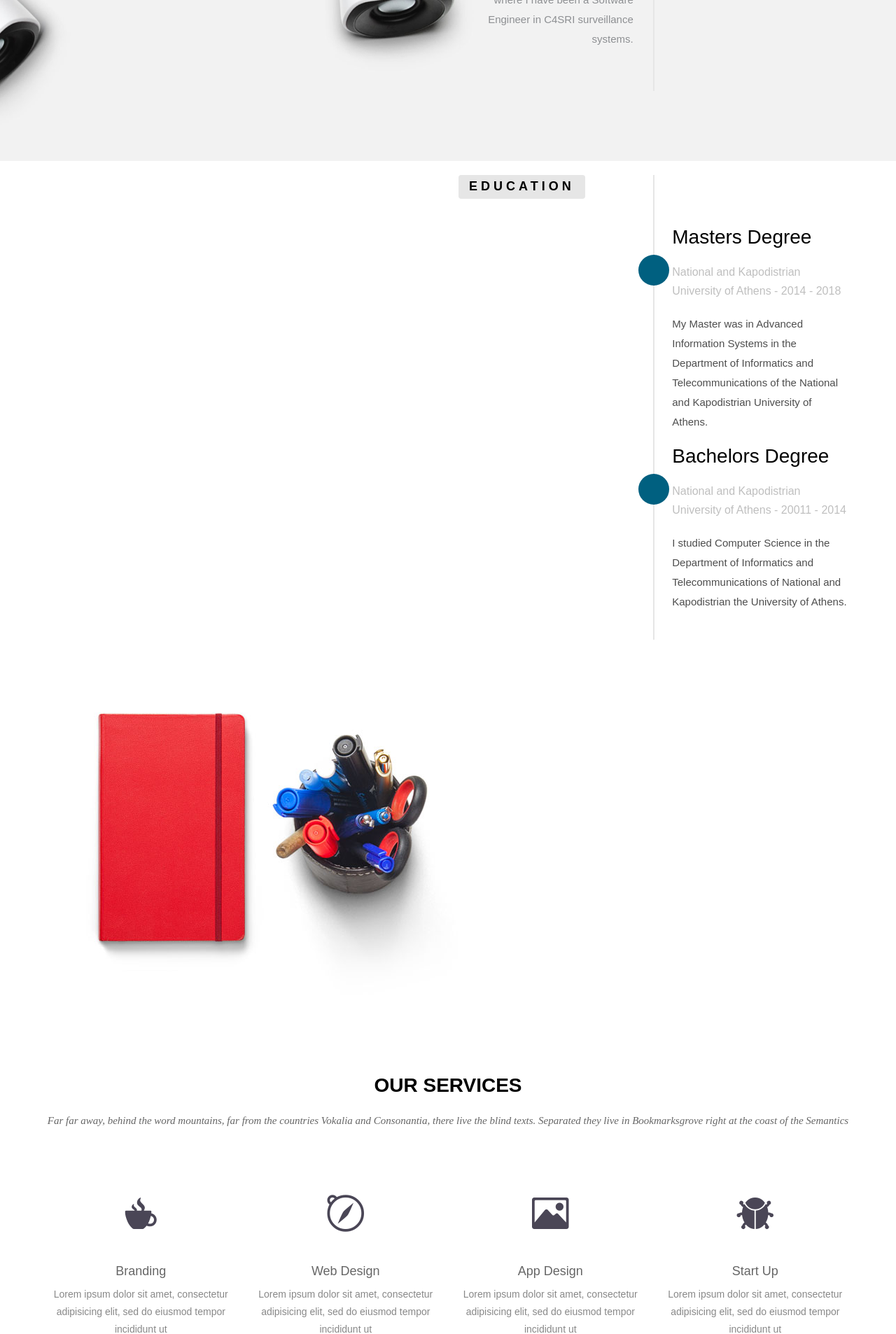
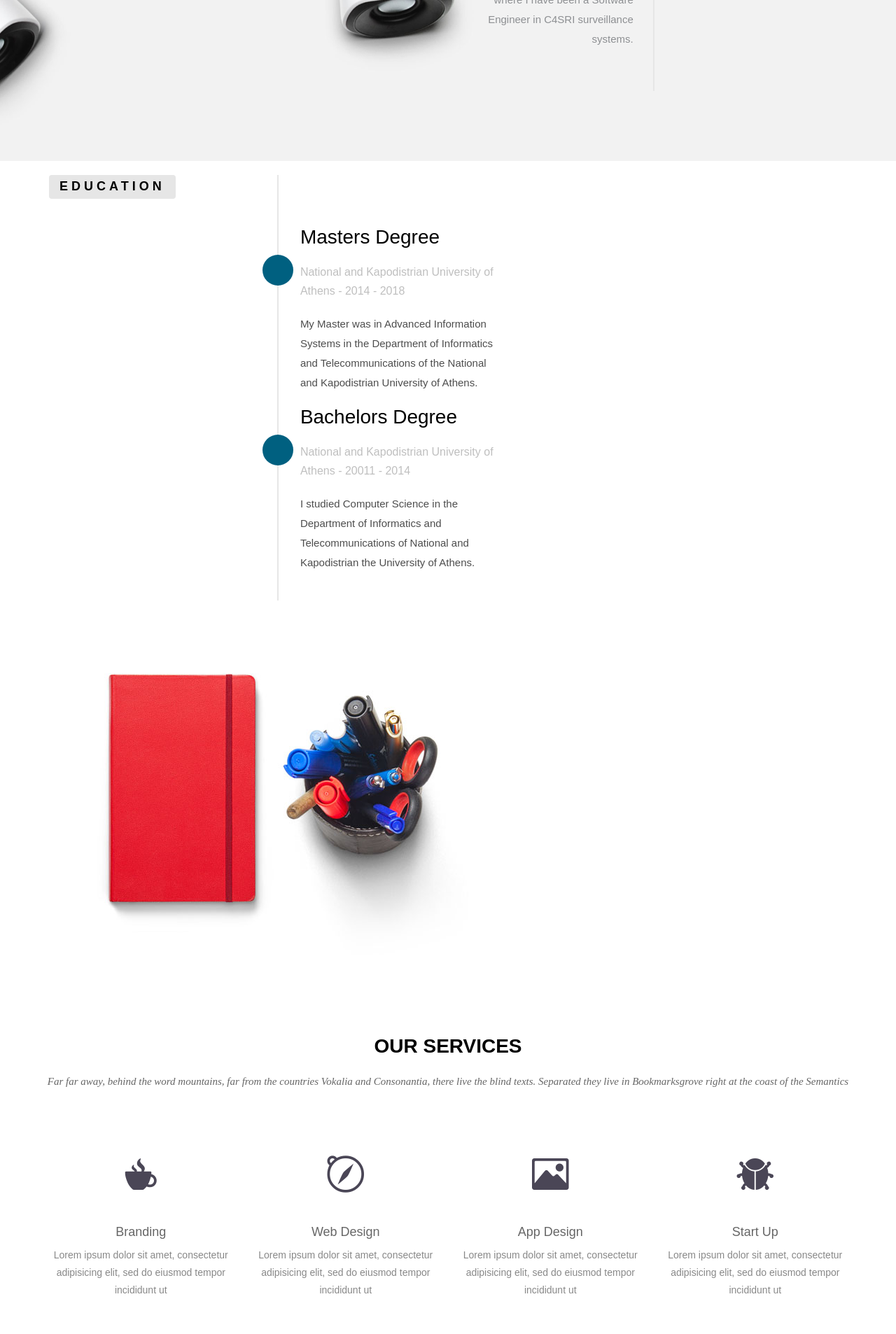
Before and after one commit to kgiann78/kgiann78.github.io, a Jekyll site: the page built from index.html, in a window 1280 px wide. Shown: the part 2268-4174 px from the top of the page at 70% size. Built offline with Jekyll 4.4.1, drawn with Linux system fonts in a browser that asks for light colours; nearby versions of some CDN libraries; some web fonts are replaced.

Commit message:
Update index page

```diff
--- a/index.html
+++ b/index.html
@@ -116,10 +116,11 @@ permalink: /
         </div>
     </div>
 </section>
-<section>
+<section id="education">
     <div class="container">
         <div class="row">
-            <div class="col-md-6 col-md-offset-6">
+            <div class="col-md-7 col-sm-12">
+                <div class="block">
                     <ul class="timeline">
                         <li class="timeline-inverted timeline-heading animate-box">
                             <div>
@@ -156,10 +157,11 @@ permalink: /
                         </li>
                     </ul>
                 </div>
+            </div>
+        </div>
         <div class="col-md-5 col-sm-12">
             <div class="block">
                 <img src="img/wrapper-img.png" alt="Img">
-                </div>
             </div>
         </div>
     </div><!-- .col-md-5 close -->
```
Lines whose indentation alone changed are shown as unchanged.
